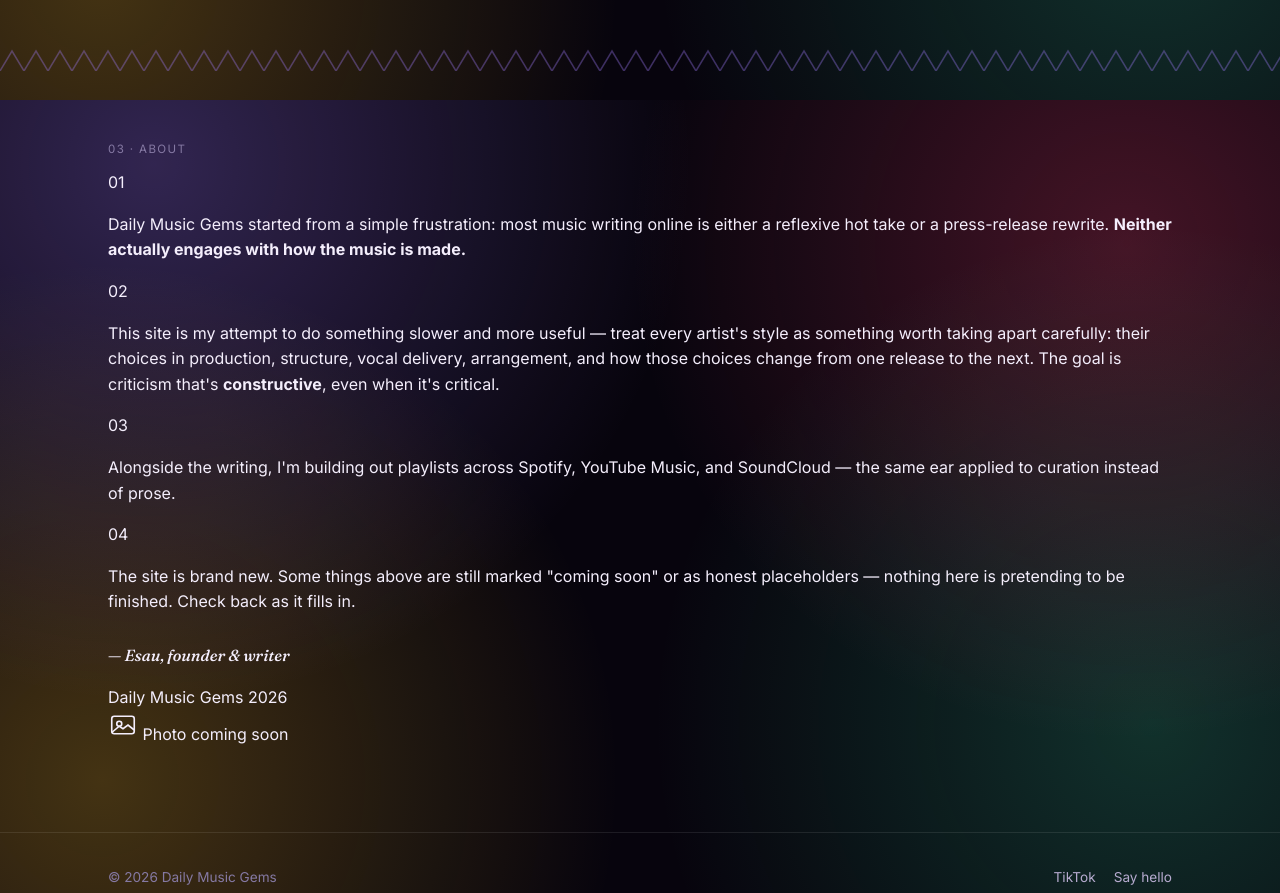
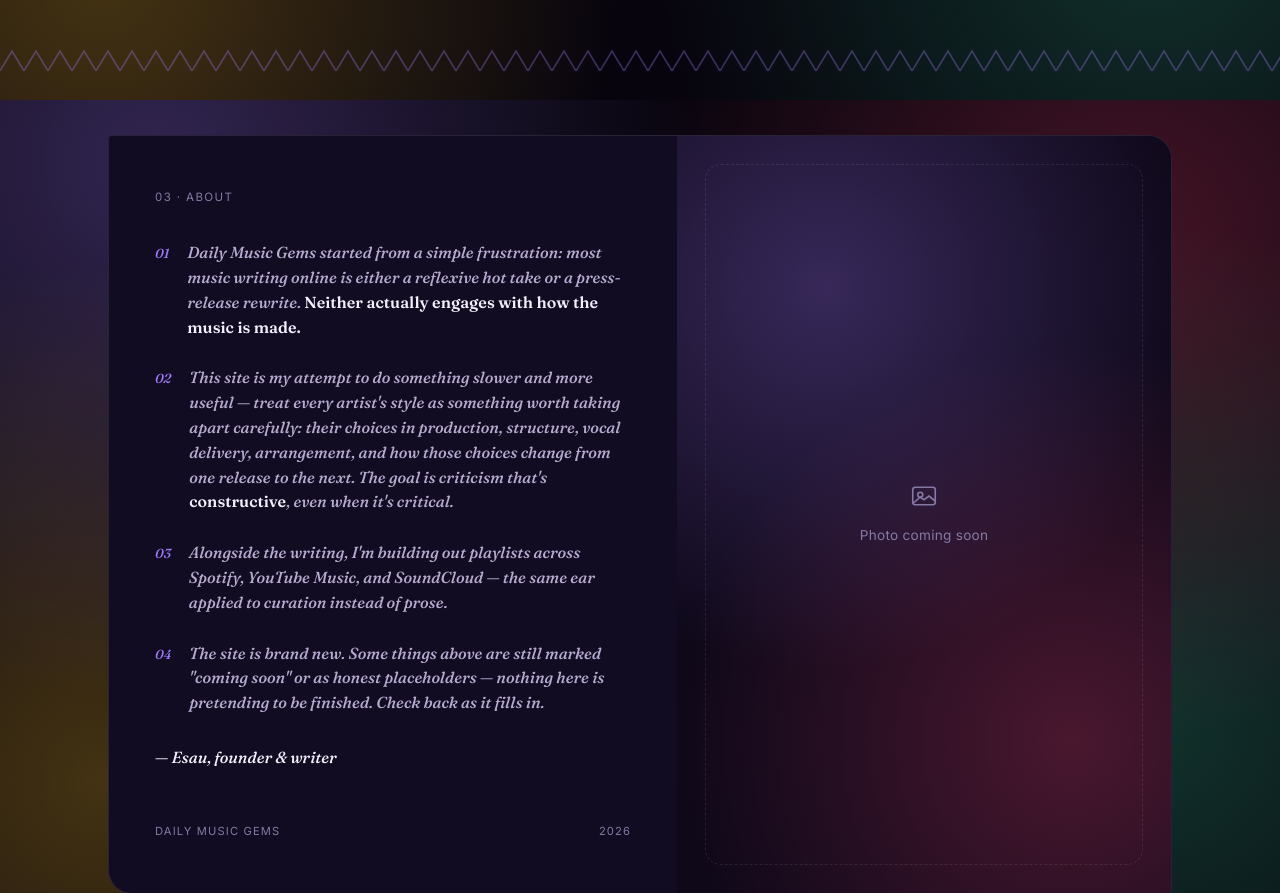
Before and after one commit to gooddeal22/dailymusicgems, a website: page templates/index.template.html in a window 1280 px wide. Shown: the part 1500-2393 px from the top of the page. Drawn offline with Linux system fonts and the light colour scheme.

Commit message:
Add files via upload

```diff
--- a/assets/style.css
+++ b/assets/style.css
@@ -368,18 +368,82 @@
 }
 
 /* about */
-.about{
-  max-width:700px;
-  margin:0 auto;
+.about-split{
+  display:grid;
+  grid-template-columns:1.15fr 1fr;
+  border:1px solid var(--line);
+  border-radius:4px 24px 4px 24px;
+  overflow:hidden;
+  background:var(--bg-panel);
 }
-.about h2{ font-size:clamp(1.8rem, 3.4vw, 2.5rem); margin-bottom:22px; text-align:center; }
-.about p{ color:var(--ink-dim); margin-bottom:18px; font-size:1.02rem; }
-.about strong{ color:var(--ink); font-weight:600; }
+.about-panel{
+  padding:52px 46px;
+  display:flex;
+  flex-direction:column;
+}
+.about-panel .tag{ margin-bottom:8px; }
+.about-entry{
+  display:flex;
+  gap:18px;
+  margin-top:26px;
+}
+.entry-num{
+  flex-shrink:0;
+  padding-top:3px;
+  font-family:'Fraunces', serif;
+  font-style:italic;
+  font-size:.82rem;
+  color:var(--amethyst);
+}
+.about-entry p{
+  margin:0;
+  font-family:'Fraunces', serif;
+  font-style:italic;
+  color:var(--ink-dim);
+  font-size:1rem;
+  line-height:1.55;
+}
+.about-entry strong{ color:var(--ink); font-weight:600; font-style:normal; }
 .about-signoff{
-  margin-top:28px;
+  margin-top:30px;
   font-family:'Fraunces', serif;
   font-style:italic;
   color:var(--ink);
+}
+.about-meta{
+  display:flex;
+  justify-content:space-between;
+  margin-top:auto;
+  padding-top:36px;
+  font-size:.7rem;
+  letter-spacing:.1em;
+  text-transform:uppercase;
+  color:var(--ink-faint);
+}
+.about-photo{
+  background:
+    radial-gradient(circle at 30% 20%, var(--amethyst-glow), transparent 55%),
+    radial-gradient(circle at 80% 80%, var(--ruby-glow), transparent 55%),
+    var(--bg-deep);
+  display:flex;
+  align-items:center;
+  justify-content:center;
+  min-height:460px;
+}
+.about-photo-placeholder{
+  display:flex;
+  flex-direction:column;
+  align-items:center;
+  justify-content:center;
+  gap:14px;
+  width:calc(100% - 56px);
+  height:calc(100% - 56px);
+  margin:28px;
+  border:1.5px dashed var(--line);
+  border-radius:16px;
+  color:var(--ink-faint);
+  font-size:.85rem;
+  letter-spacing:.02em;
 }
 
 footer{
@@ -456,4 +520,7 @@
 @media (max-width:820px){
   .grid-3{ grid-template-columns:1fr; }
   .navlinks{ display:none; }
+  .about-split{ grid-template-columns:1fr; }
+  .about-photo{ min-height:260px; order:-1; }
+  .about-panel{ padding:40px 28px; }
 }
```
